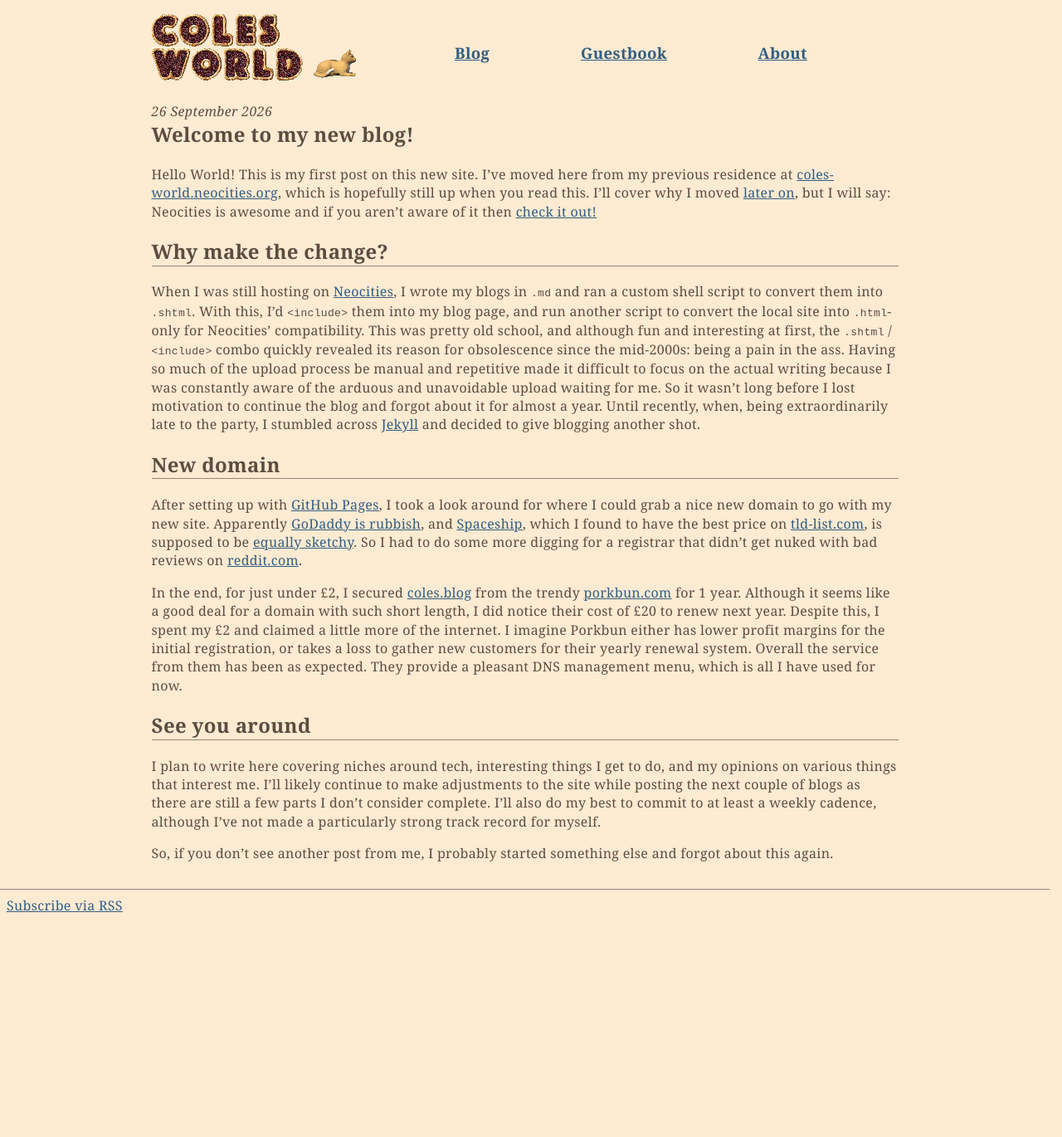
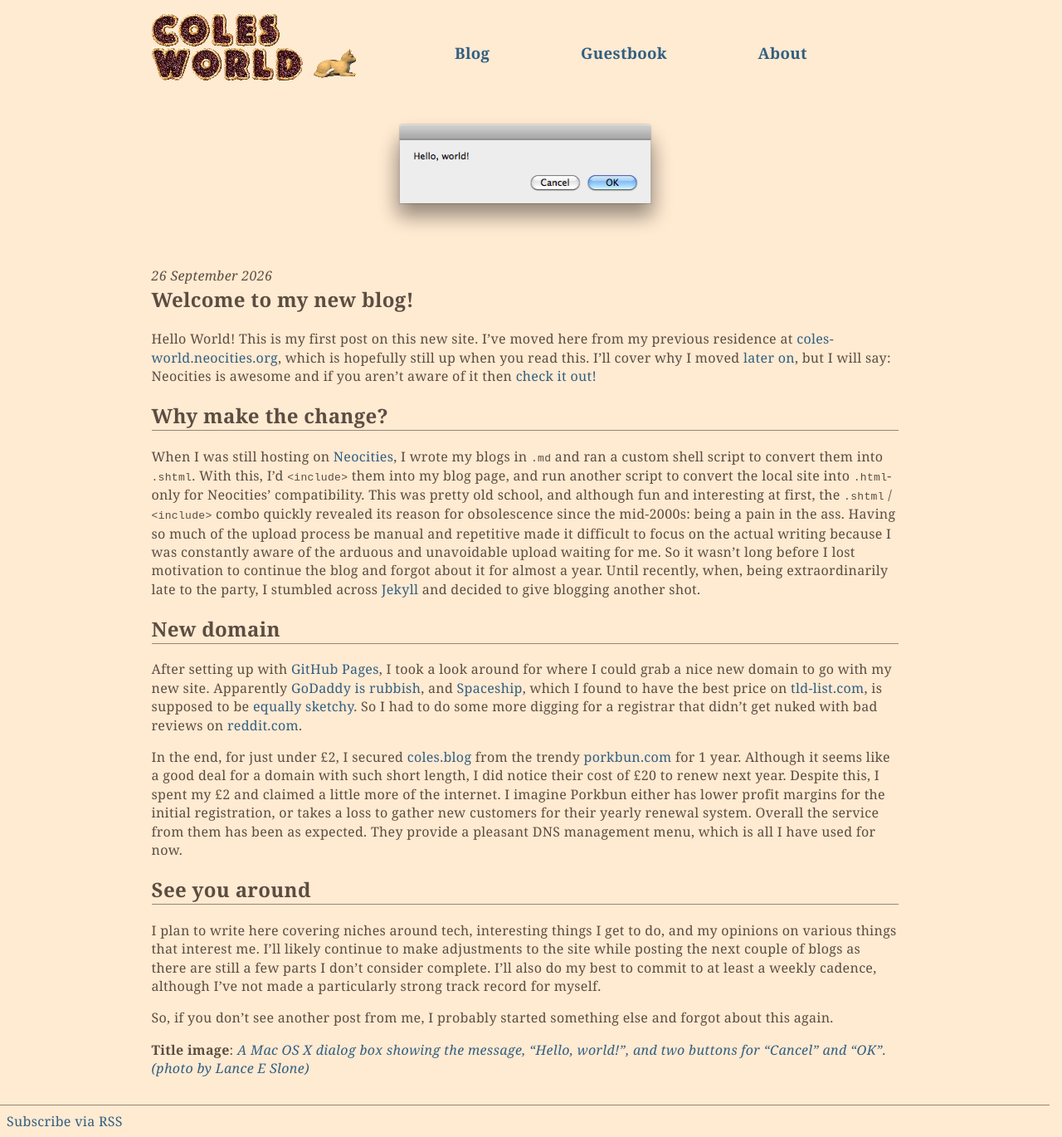
Before and after one commit to colehdlr/colehdlr.github.io, a Jekyll site: the page built from _posts/2026-09-26-welcome-to-my-new-blog.md, in a window 1280 px wide. Shown: the whole page at 83% size. Built offline with Jekyll 4.4.1, drawn with Linux system fonts in a browser that asks for light colours; before the commit the page ends 1111 px from its top, so only the background shows below that.

Commit message:
Add image attributions

```diff
--- a/_posts/2026-09-26-welcome-to-my-new-blog.md
+++ b/_posts/2026-09-26-welcome-to-my-new-blog.md
@@ -3,6 +3,7 @@ layout: post
 title: "Welcome to my new blog!"
 date: 2026-09-26 22:37:08 +0100
 description: "A short intro to Cole's World covering: why I moved from my previous blog, my experience setting up here, and what I plan to write about."
+image: /images/helloWorld.png
 ---
 
 Hello World! This is my first post on this new site. I've moved here from my previous residence at [coles-world.neocities.org](https://coles-world.neocities.org/blog/), which is hopefully still up when you read this. I'll cover why I moved [later on](#why-make-the-change), but I will say: Neocities is awesome and if you aren't aware of it then [check it out!](https://neocities.org)
@@ -25,3 +26,5 @@ I plan to write here covering niches around tech, interesting things I get to do
 I'll likely continue to make adjustments to the site while posting the next couple of blogs as there are still a few parts I don't consider complete. I'll also do my best to commit to at least a weekly cadence, although I've not made a particularly strong track record for myself.
 
 So, if you don't see another post from me, I probably started something else and forgot about this again.
+
+**Title image**: [*A Mac OS X dialog box showing the message, "Hello, world!", and two buttons for "Cancel" and "OK". (photo by Lance E Slone)*](https://commons.wikimedia.org/wiki/File:Mac_OS_X_hello_world_dialog.png)
--- a/styles.css
+++ b/styles.css
@@ -4,7 +4,7 @@
    --background: #ffead2;
    --background-secondary: #ffe5c8;
    --link: #315f81;
-   --visited: #7a5258;
+   --visited: #9c4d71;
 }
 
 /* Reset */
@@ -35,6 +35,10 @@ iframe {
    width: 100%;
    border: none;
    height: 84vh;
+}
+
+a {
+   text-decoration: none;
 }
 
 a:link {
```
Also changed, not shown: _posts/2026-10-06-my-first-invertebrate-convention.md (+2 -0 lines), images/helloWorld.png (added), 2 other files.
